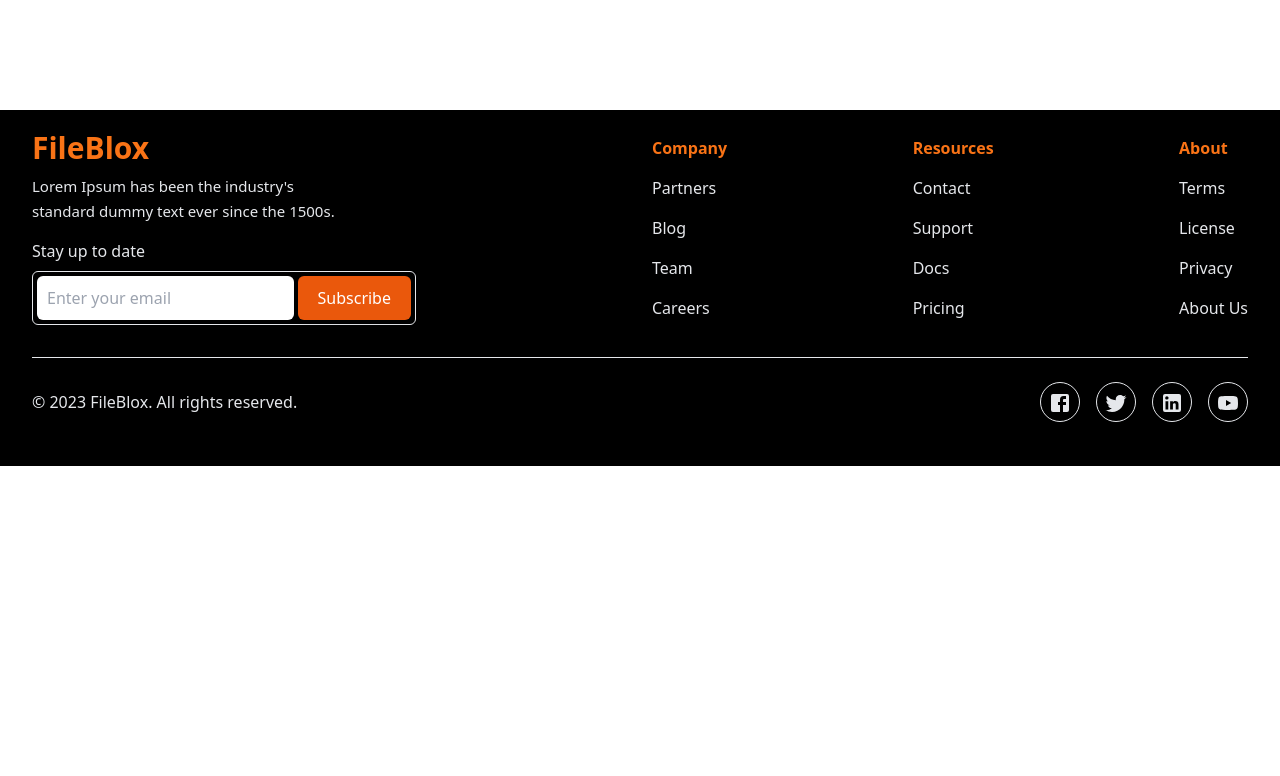
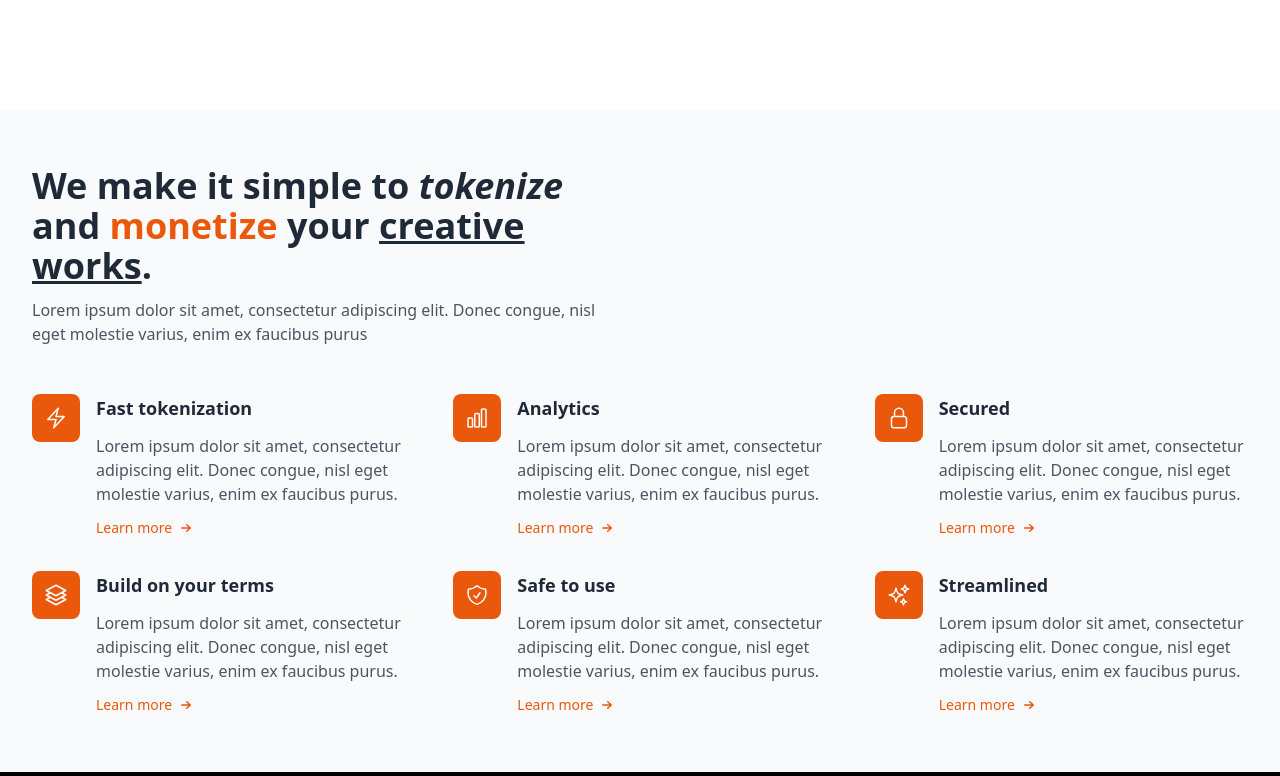
Before and after one commit to raldblox/fileblox, a Next.js app in the folder react-web-app/: page / in a window 1280 px wide. Shown: the part 644-1420 px from the top of the page. Before the commit the page ends 1110 px from the top, so only its background shows below. Built offline with nearby package versions, Linux system fonts and the light colour scheme.

Commit message:
Added featured section

```diff
--- /dev/null
+++ b/react-web-app/components/sections/FeatureSection.js
@@ -0,0 +1,101 @@
+export default () => {
+
+    const features = [
+        {
+            icon:
+                <svg xmlns="http://www.w3.org/2000/svg" fill="none" viewBox="0 0 24 24" strokeWidth={1.5} stroke="currentColor" className="w-6 h-6">
+                    <path strokeLinecap="round" strokeLinejoin="round" d="M3.75 13.5l10.5-11.25L12 10.5h8.25L9.75 21.75 12 13.5H3.75z" />
+                </svg>,
+            title: "Fast tokenization",
+            desc: "Lorem ipsum dolor sit amet, consectetur adipiscing elit. Donec congue, nisl eget molestie varius, enim ex faucibus purus.",
+            href: "javascript:void(0)"
+        },
+        {
+            icon:
+                <svg xmlns="http://www.w3.org/2000/svg" fill="none" viewBox="0 0 24 24" strokeWidth={1.5} stroke="currentColor" className="w-6 h-6">
+                    <path strokeLinecap="round" strokeLinejoin="round" d="M3 13.125C3 12.504 3.504 12 4.125 12h2.25c.621 0 1.125.504 1.125 1.125v6.75C7.5 20.496 6.996 21 6.375 21h-2.25A1.125 1.125 0 013 19.875v-6.75zM9.75 8.625c0-.621.504-1.125 1.125-1.125h2.25c.621 0 1.125.504 1.125 1.125v11.25c0 .621-.504 1.125-1.125 1.125h-2.25a1.125 1.125 0 01-1.125-1.125V8.625zM16.5 4.125c0-.621.504-1.125 1.125-1.125h2.25C20.496 3 21 3.504 21 4.125v15.75c0 .621-.504 1.125-1.125 1.125h-2.25a1.125 1.125 0 01-1.125-1.125V4.125z" />
+                </svg>,
+            title: "Analytics",
+            desc: "Lorem ipsum dolor sit amet, consectetur adipiscing elit. Donec congue, nisl eget molestie varius, enim ex faucibus purus.",
+            href: "javascript:void(0)"
+        },
+        {
+            icon:
+                <svg xmlns="http://www.w3.org/2000/svg" fill="none" viewBox="0 0 24 24" strokeWidth={1.5} stroke="currentColor" className="w-6 h-6">
+                    <path strokeLinecap="round" strokeLinejoin="round" d="M16.5 10.5V6.75a4.5 4.5 0 10-9 0v3.75m-.75 11.25h10.5a2.25 2.25 0 002.25-2.25v-6.75a2.25 2.25 0 00-2.25-2.25H6.75a2.25 2.25 0 00-2.25 2.25v6.75a2.25 2.25 0 002.25 2.25z" />
+                </svg>,
+            title: "Secured",
+            desc: "Lorem ipsum dolor sit amet, consectetur adipiscing elit. Donec congue, nisl eget molestie varius, enim ex faucibus purus.",
+            href: "javascript:void(0)"
+        },
+        {
+            icon:
+                <svg xmlns="http://www.w3.org/2000/svg" fill="none" viewBox="0 0 24 24" strokeWidth={1.5} stroke="currentColor" className="w-6 h-6">
+                    <path strokeLinecap="round" strokeLinejoin="round" d="M6.429 9.75L2.25 12l4.179 2.25m0-4.5l5.571 3 5.571-3m-11.142 0L2.25 7.5 12 2.25l9.75 5.25-4.179 2.25m0 0L21.75 12l-4.179 2.25m0 0l4.179 2.25L12 21.75 2.25 16.5l4.179-2.25m11.142 0l-5.571 3-5.571-3" />
+                </svg>,
+            title: "Build on your terms",
+            desc: "Lorem ipsum dolor sit amet, consectetur adipiscing elit. Donec congue, nisl eget molestie varius, enim ex faucibus purus.",
+            href: "javascript:void(0)"
+        },
+        {
+            icon:
+                <svg xmlns="http://www.w3.org/2000/svg" fill="none" viewBox="0 0 24 24" strokeWidth={1.5} stroke="currentColor" className="w-6 h-6">
+                    <path strokeLinecap="round" strokeLinejoin="round" d="M9 12.75L11.25 15 15 9.75m-3-7.036A11.959 11.959 0 013.598 6 11.99 11.99 0 003 9.749c0 5.592 3.824 10.29 9 11.623 5.176-1.332 9-6.03 9-11.622 0-1.31-.21-2.571-.598-3.751h-.152c-3.196 0-6.1-1.248-8.25-3.285z" />
+                </svg>,
+            title: "Safe to use",
+            desc: "Lorem ipsum dolor sit amet, consectetur adipiscing elit. Donec congue, nisl eget molestie varius, enim ex faucibus purus.",
+            href: "javascript:void(0)"
+        },
+        {
+            icon:
+                <svg xmlns="http://www.w3.org/2000/svg" fill="none" viewBox="0 0 24 24" strokeWidth={1.5} stroke="currentColor" className="w-6 h-6">
+                    <path strokeLinecap="round" strokeLinejoin="round" d="M9.813 15.904L9 18.75l-.813-2.846a4.5 4.5 0 00-3.09-3.09L2.25 12l2.846-.813a4.5 4.5 0 003.09-3.09L9 5.25l.813 2.846a4.5 4.5 0 003.09 3.09L15.75 12l-2.846.813a4.5 4.5 0 00-3.09 3.09zM18.259 8.715L18 9.75l-.259-1.035a3.375 3.375 0 00-2.455-2.456L14.25 6l1.036-.259a3.375 3.375 0 002.455-2.456L18 2.25l.259 1.035a3.375 3.375 0 002.456 2.456L21.75 6l-1.035.259a3.375 3.375 0 00-2.456 2.456zM16.894 20.567L16.5 21.75l-.394-1.183a2.25 2.25 0 00-1.423-1.423L13.5 18.75l1.183-.394a2.25 2.25 0 001.423-1.423l.394-1.183.394 1.183a2.25 2.25 0 001.423 1.423l1.183.394-1.183.394a2.25 2.25 0 00-1.423 1.423z" />
+                </svg>,
+            title: "Streamlined",
+            desc: "Lorem ipsum dolor sit amet, consectetur adipiscing elit. Donec congue, nisl eget molestie varius, enim ex faucibus purus.",
+            href: "javascript:void(0)"
+        },
+    ]
+
+    return (
+        <section className="py-14 bg-gray-50">
+            <div className="max-w-screen-xl mx-auto px-4 text-gray-600 md:px-8">
+                <div className="max-w-xl space-y-3">
+                    <h3 className="text-gray-800 text-3xl font-semibold sm:text-4xl">
+                        We make it simple to <span className="italic">tokenize</span> and <span className="text-orange-600 font-bold">monetize</span> your <span className="font-bold underline">creative works</span>.
+                    </h3>
+                    <p>
+                        Lorem ipsum dolor sit amet, consectetur adipiscing elit. Donec congue, nisl eget molestie varius, enim ex faucibus purus
+                    </p>
+                </div>
+                <div className="mt-12">
+                    <ul className="grid gap-y-8 gap-x-12 sm:grid-cols-2 lg:grid-cols-3">
+                        {
+                            features.map((item, idx) => (
+                                <li key={idx} className="flex gap-x-4">
+                                    <div className="flex-none w-12 h-12 bg-orange-600 text-white rounded-lg flex items-center justify-center">
+                                        {item.icon}
+                                    </div>
+                                    <div className="space-y-3">
+                                        <h4 className="text-lg text-gray-800 font-semibold">
+                                            {item.title}
+                                        </h4>
+                                        <p>
+                                            {item.desc}
+                                        </p>
+                                        <a href={item.href} className="text-sm text-orange-600 duration-150 hover:text-orange-400 font-medium inline-flex items-center gap-x-1">
+                                            Learn more
+                                            <svg xmlns="http://www.w3.org/2000/svg" viewBox="0 0 20 20" fill="currentColor" className="w-5 h-5">
+                                                <path fillRule="evenodd" d="M5 10a.75.75 0 01.75-.75h6.638L10.23 7.29a.75.75 0 111.04-1.08l3.5 3.25a.75.75 0 010 1.08l-3.5 3.25a.75.75 0 11-1.04-1.08l2.158-1.96H5.75A.75.75 0 015 10z" clipRule="evenodd" />
+                                            </svg>
+                                        </a>
+                                    </div>
+                                </li>
+                            ))
+                        }
+                    </ul>
+                </div>
+            </div>
+        </section>
+    )
+}
--- a/react-web-app/pages/index.js
+++ b/react-web-app/pages/index.js
@@ -1,6 +1,7 @@
 import Image from 'next/image'
 import { Inter } from 'next/font/google'
 import HeroSection from '@/components/sections/HeroSection'
+import FeatureSection from '@/components/sections/FeatureSection'
 
 const inter = Inter({ subsets: ['latin'] })
 
@@ -8,6 +9,7 @@
   return (
     <>
       <HeroSection />
+      <FeatureSection />
     </>
   )
 }
```
